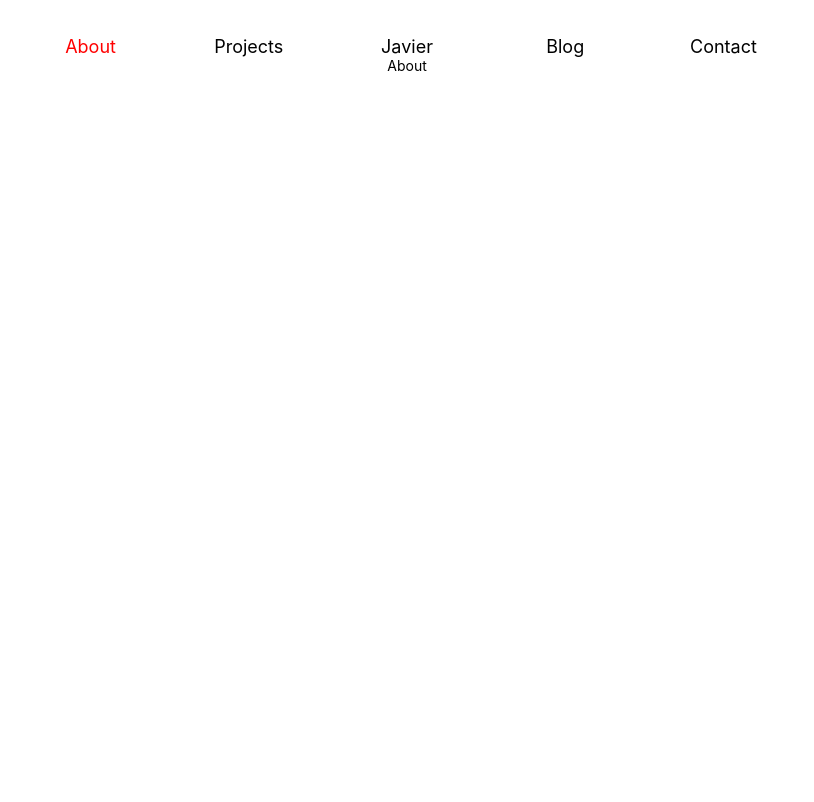
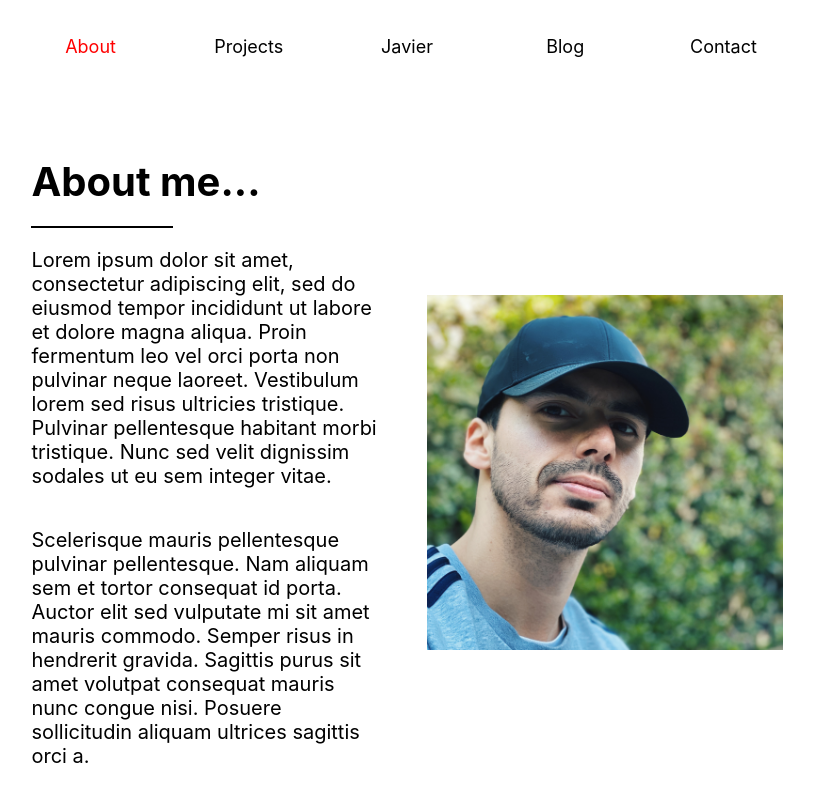
Before and after one commit to javier-gs00/personal-website, a Next.js app: page /about in a window 1280 px wide. Shown: the top 802 px of the page, without its empty margins (233-1047 px from the left). Built offline with nearby package versions, Linux system fonts and the light colour scheme.

Commit message:
Add content to the about page

```diff
--- a/components/layout/Layout.module.css
+++ b/components/layout/Layout.module.css
@@ -9,5 +9,5 @@
 }
 
 .contentContainer {
-  max-width: var(--content-width);
+  width: var(--content-width);
 }
--- a/components/navbar/Navbar.module.css
+++ b/components/navbar/Navbar.module.css
@@ -1,6 +1,6 @@
 .container {
   margin-top: 3.6rem;
-  min-width: var(--content-width);
+  width: var(--content-width);
   display: flex;
   justify-content: space-between;
   align-items: center;
--- a/pages/about.tsx
+++ b/pages/about.tsx
@@ -1,6 +1,36 @@
 import React from 'react'
 import { Layout } from '../components/layout/Layout'
+import { Underline } from '../components/underline/Underline'
+import styles from '../styles/About.module.css'
 
 export default function About() {
-  return <Layout pageTitle="About">About</Layout>
+  return (
+    <Layout pageTitle="About">
+      <main className={styles.main}>
+        <div className={styles.container}>
+          <Underline containerStyle={{ alignItems: 'flex-start' }}>
+            <h1 className={styles.title}>About me...</h1>
+          </Underline>
+          <p className={styles.description}>
+            Lorem ipsum dolor sit amet, consectetur adipiscing elit, sed do
+            eiusmod tempor incididunt ut labore et dolore magna aliqua. Proin
+            fermentum leo vel orci porta non pulvinar neque laoreet. Vestibulum
+            lorem sed risus ultricies tristique. Pulvinar pellentesque habitant
+            morbi tristique. Nunc sed velit dignissim sodales ut eu sem integer
+            vitae.
+          </p>
+          <p className={styles.description}>
+            Scelerisque mauris pellentesque pulvinar pellentesque. Nam aliquam
+            sem et tortor consequat id porta. Auctor elit sed vulputate mi sit
+            amet mauris commodo. Semper risus in hendrerit gravida. Sagittis
+            purus sit amet volutpat consequat mauris nunc congue nisi. Posuere
+            sollicitudin aliquam ultrices sagittis orci a.
+          </p>
+        </div>
+        <div className={styles.container}>
+          <img className={styles.photo} src="/selfie.jpg" />
+        </div>
+      </main>
+    </Layout>
+  )
 }
--- /dev/null
+++ b/styles/About.module.css
@@ -0,0 +1,34 @@
+.main {
+  margin-top: 8rem;
+  height: 100%;
+  width: 100%;
+  display: flex;
+  align-items: center;
+}
+
+.container {
+  flex: 1;
+  display: flex;
+  flex-direction: column;
+  align-items: flex-start;
+  justify-content: flex-start;
+  padding: 2rem;
+}
+
+.title {
+  margin: 0;
+  font-size: 4rem;
+}
+
+.description {
+  font-size: 2rem;
+}
+
+.title,
+.description {
+  text-align: left;
+}
+
+.photo {
+  width: 100%;
+}
```
Also changed, not shown: public/selfie.jpg (added).
